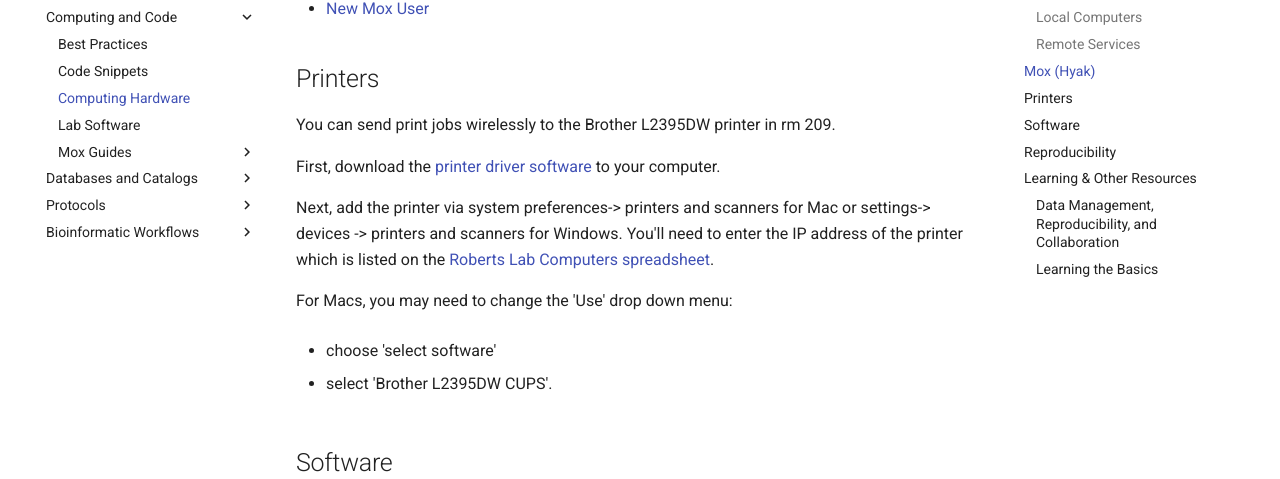
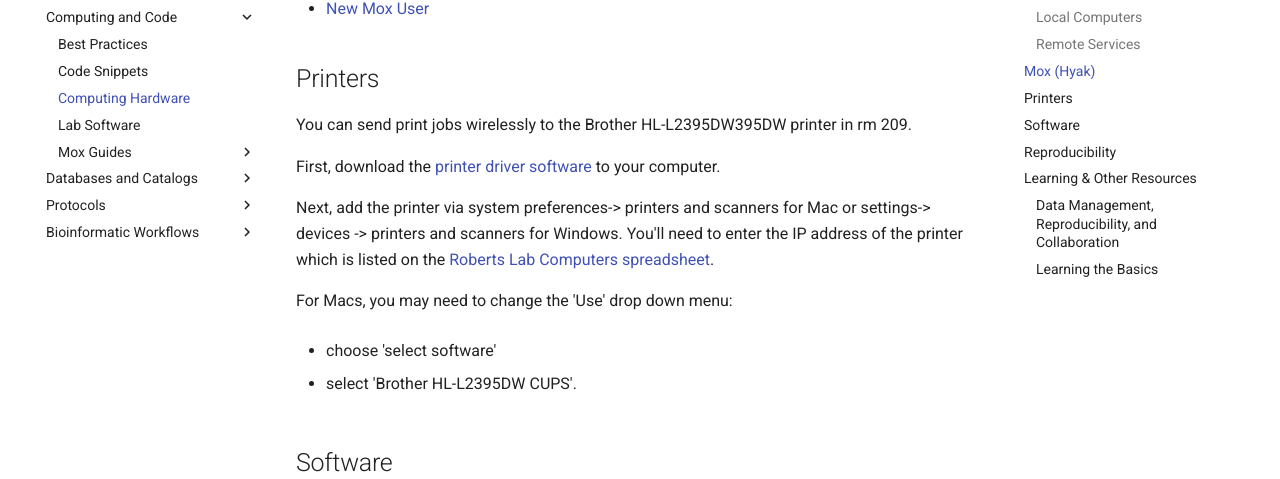
Before and after one commit to RobertsLab/resources, an MkDocs documentation site: the page built from docs/Computing-Hardware.md, in a window 1280 px wide and 900 px high, scrolled down 2171 px. Shown: the part 145-624 px from the top of the window. Built offline with MkDocs 1.6.1 and Material for MkDocs 9.7.7, drawn with Linux system fonts in a browser that asks for light colours; comment, search, counter and statistics services are not loaded.

Commit message:
fix pinter model name

```diff
--- a/docs/Computing-Hardware.md
+++ b/docs/Computing-Hardware.md
@@ -58,7 +58,7 @@ Due to the initial steep learning curve, we have a dedicated section on how to u
 - [New Mox User](mox_Adding-a-User.md)
 
 ## Printers
-You can send print jobs wirelessly to the Brother L2395DW printer in rm 209.
+You can send print jobs wirelessly to the Brother HL-L2395DW395DW printer in rm 209.
 
 First, download the [printer driver software](https://support.brother.com/g/b/downloadtop.aspx?c=us&lang=en&prod=hll2395dw_us_as) to your computer.
 
@@ -68,7 +68,7 @@ For Macs, you may need to change the 'Use' drop down menu:
 
 - choose 'select software'
 
-- select 'Brother L2395DW CUPS'.
+- select 'Brother HL-L2395DW CUPS'.
 
 ## Software
 
```
